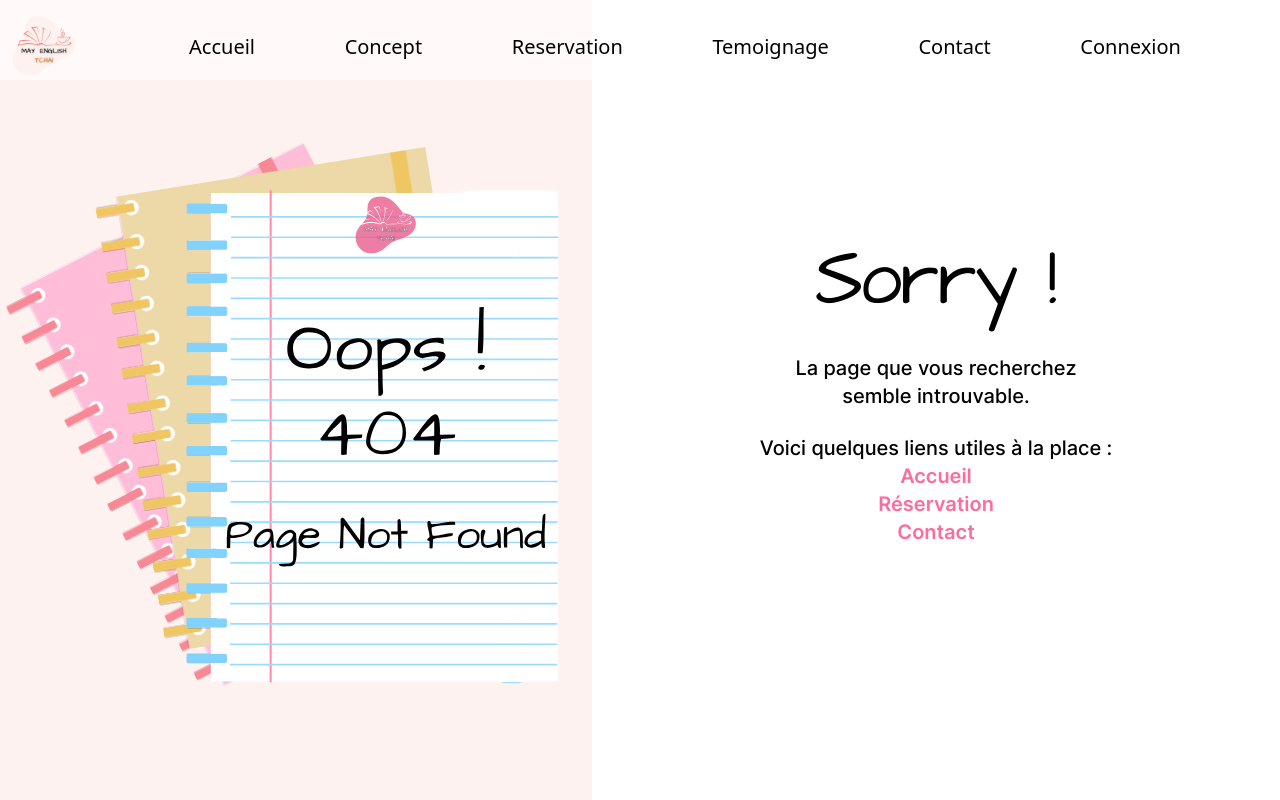
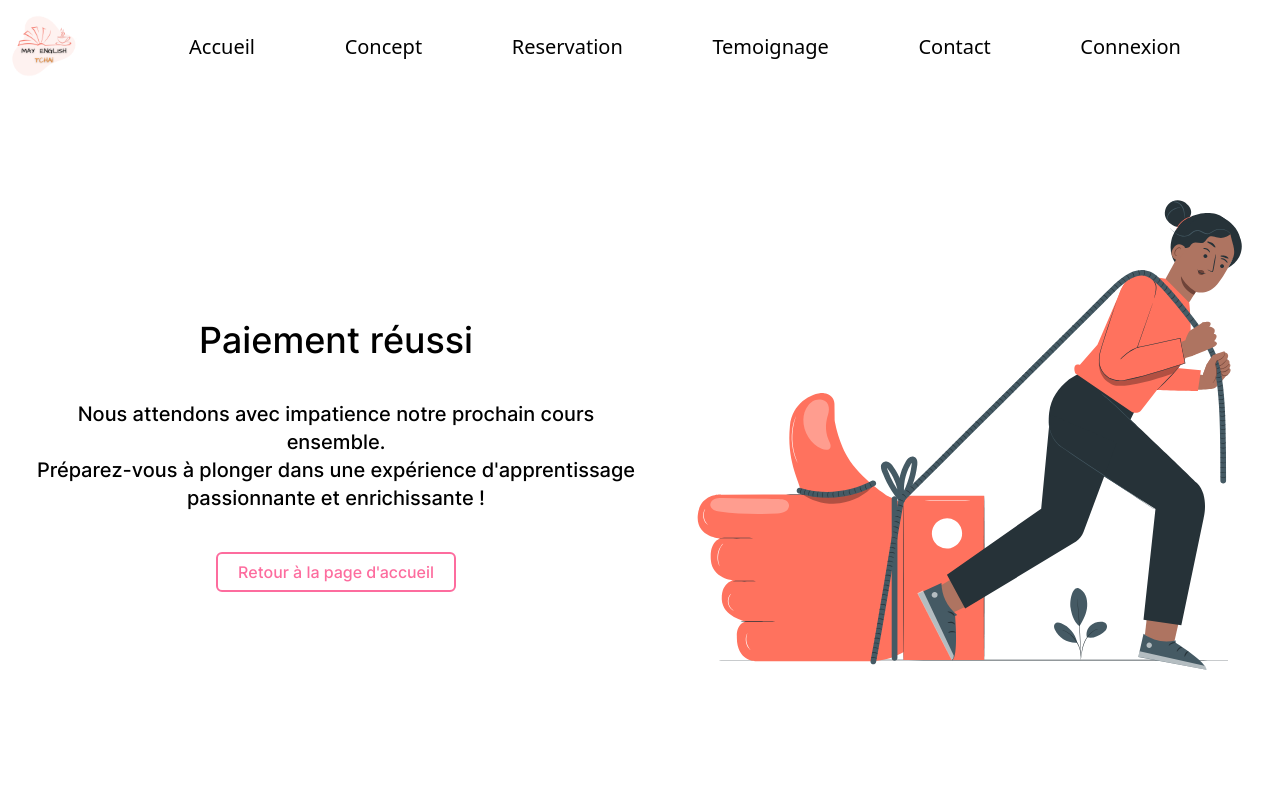
Before and after one commit to may-english-tchai/web-app, a React (Vite) app: page /SuccessfulPage in a window 1280 px wide. Shown: the top 800 px of the page. Built offline with nearby package versions, Linux system fonts and the light colour scheme.

Commit message:
#feat: #166 create a success payment page

```diff
--- a/src/App.jsx
+++ b/src/App.jsx
@@ -8,6 +8,7 @@ import AvailabilityPage from "./pages/AvailabilityPage";
 import NotFoundPage from "./pages/NotFoundPage";
 import RegisterPage from "./pages/RegisterPage";
 import InformationPage from "./pages/InformationPage";
+import SuccessfulPage from "./pages/SuccessfulPage";
 
 const App = () => {
 	return (
@@ -22,6 +23,7 @@ const App = () => {
 				<Route path="/information" element={<InformationPage />} />
 				<Route path="/availability" element={<AvailabilityPage />} />
 				<Route path="/register" element={<RegisterPage />} />
+				<Route path="/SuccessfulPage" element={<SuccessfulPage />} />
 				<Route path="*" element={<NotFoundPage />} />
 			</Routes>
 
--- /dev/null
+++ b/src/assets/styles/paymentsuccessful.scss
@@ -0,0 +1,10 @@
+@font-face {
+    font-family: "Inter";
+    src: url(/public/fonts/Inter-Medium.ttf);
+}
+
+$font-main: Inter;
+
+.successfulPayment{
+    font-family: $font-main;
+}
--- /dev/null
+++ b/src/components/payment/PaymentSuccessful.jsx
@@ -0,0 +1,61 @@
+import Button from "../elements/Button";
+import "../../assets/styles/paymentsuccessful.scss";
+import { useState } from "react";
+
+const PaymentSuccessful = () => {
+	const [isButtonHovered, setIsButtonHovered] = useState(false);
+
+	const handleButtonMouseEnter = () => {
+		setIsButtonHovered(true);
+	};
+
+	const handleButtonMouseLeave = () => {
+		setIsButtonHovered(false);
+	};
+
+	const buttonStyle = {
+		backgroundColor: "white",
+		color: "#FD6C9E",
+		border: "2px solid #FD6C9E",
+		transition: "background-color 0.3s",
+	};
+
+	const buttonHoverStyle = {
+		backgroundColor: "#FD6C9E",
+		color: "white",
+	};
+
+	return (
+		<div className="flex h-screen flex-col md:flex-row items-center max-w-screen-xl mx-auto my-auto">
+			<div className="successfulPayment mt-28 flex flex-col items-center text-center space-y-10 md:space-y-10 md:mx-8 md:w-1/2">
+				<h2 className="text-4xl">Paiement réussi</h2>
+				<div>
+					<p className=" text-base md:text-xl">
+						Nous attendons avec impatience notre prochain cours ensemble. <br />
+						Préparez-vous à plonger dans une expérience d&apos;apprentissage
+						passionnante et enrichissante !
+					</p>
+				</div>
+				<div>
+					<Button
+						className="custom-button"
+						style={
+							isButtonHovered
+								? { ...buttonStyle, ...buttonHoverStyle }
+								: buttonStyle
+						}
+						onMouseEnter={handleButtonMouseEnter}
+						onMouseLeave={handleButtonMouseLeave}
+					>
+						Retour à la page d&apos;accueil
+					</Button>
+				</div>
+			</div>
+			<div className="md:w-1/2">
+				<img src="/img/payment_successful.svg" alt="payment_successful" />
+			</div>
+		</div>
+	);
+};
+
+export default PaymentSuccessful;
--- /dev/null
+++ b/src/pages/SuccessfulPage.jsx
@@ -0,0 +1,11 @@
+import PaymentSuccessful from "../components/payment/PaymentSuccessful";
+
+const SuccessfulPage = () => {
+	return (
+		<>
+			<PaymentSuccessful />
+		</>
+	);
+};
+
+export default SuccessfulPage;
```
Also changed, not shown: public/img/payment_successful.svg (added).
